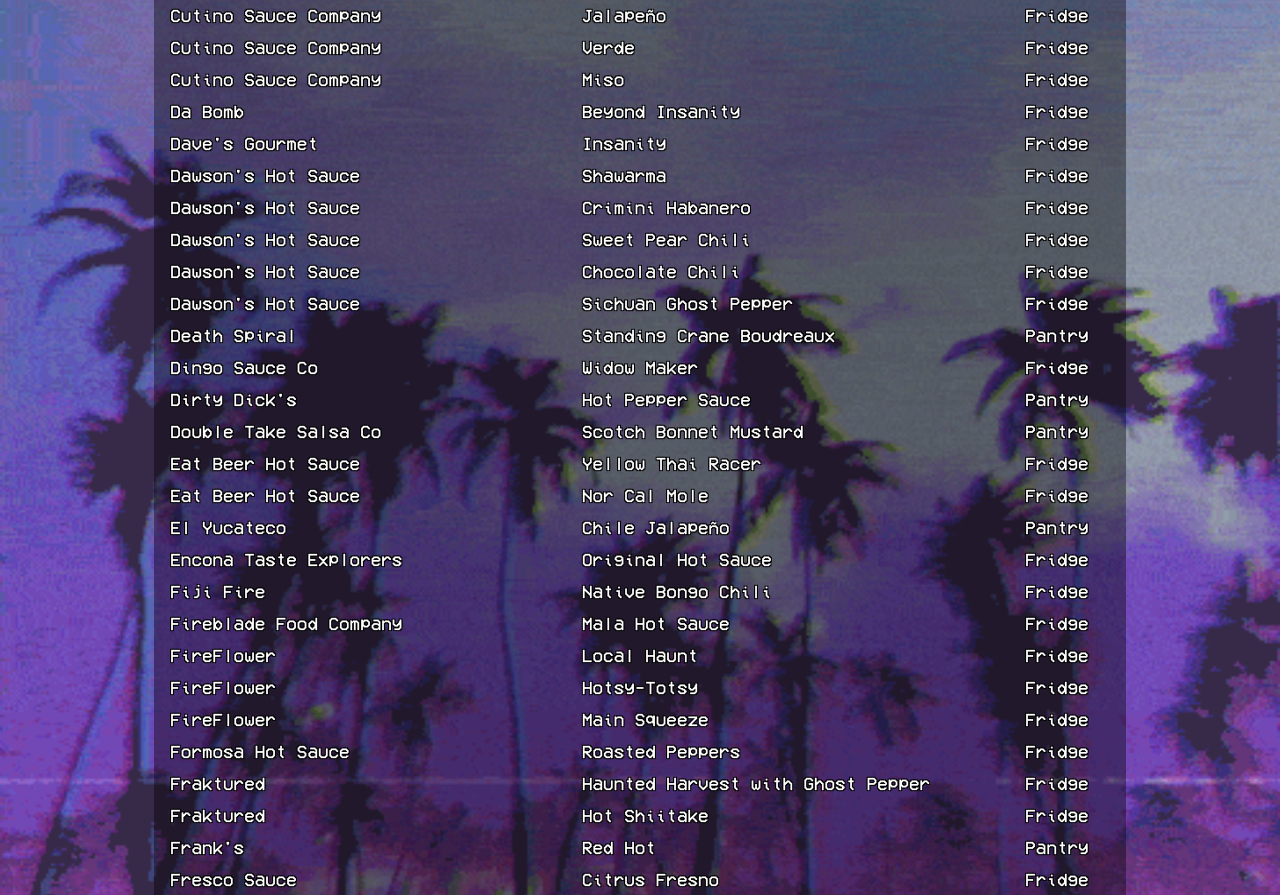
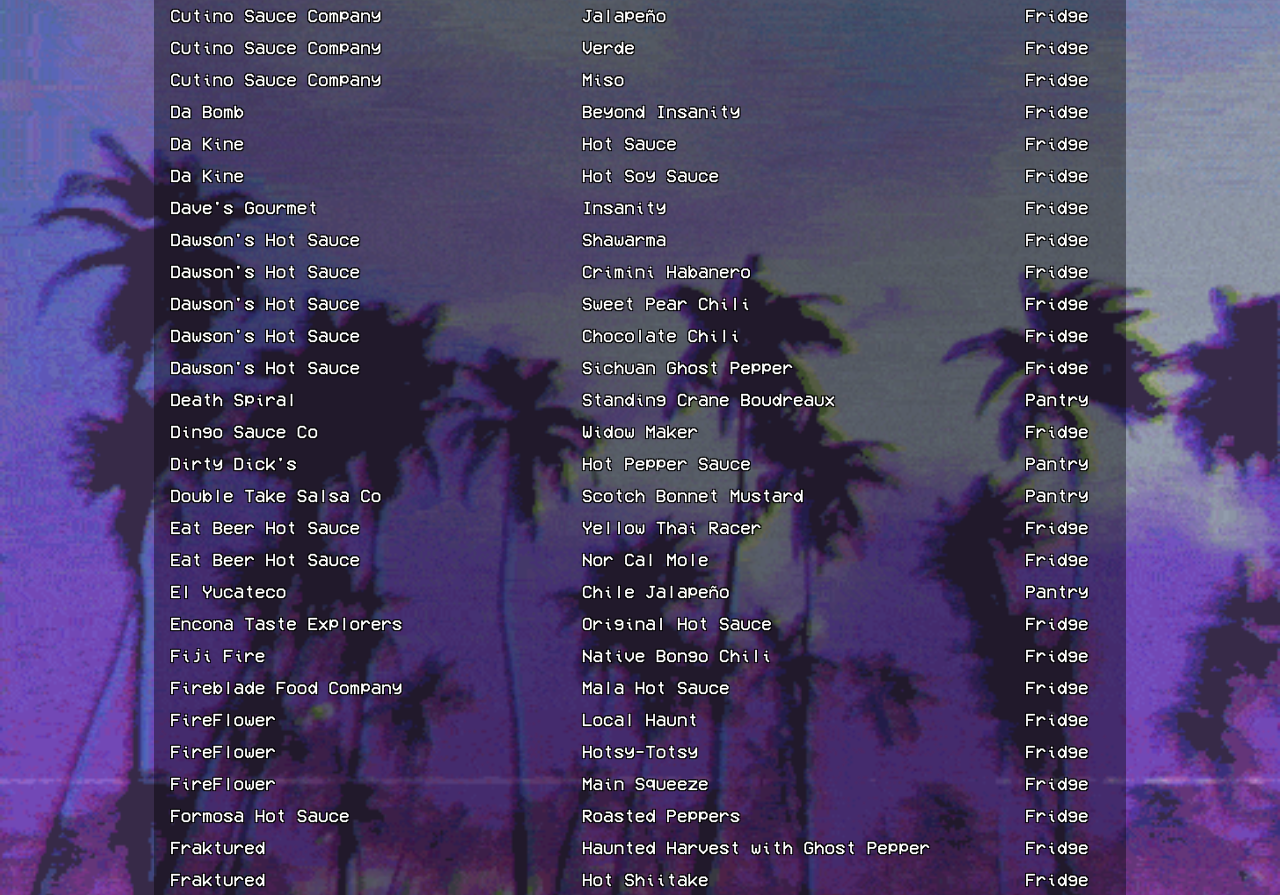
Before and after one commit to cherscarlett/cher, a Next.js app: page /pantry in a window 1280 px wide. Shown: the part 2800-3695 px from the top of the page. Built offline with nearby package versions, Linux system fonts and the light colour scheme.

Commit message:
Update pantry

```diff
--- a/pages/pantry.js
+++ b/pages/pantry.js
@@ -684,6 +684,22 @@
     {
       "brand": "Da Bomb",
       "name": "Beyond Insanity",
+      "shu": null,
+      "location": "Fridge",
+      "url": null,
+      "img": null
+    },
+    {
+      "brand": "Da Kine",
+      "name": "Hot Sauce",
+      "shu": null,
+      "location": "Fridge",
+      "url": null,
+      "img": null
+    },
+    {
+      "brand": "Da Kine",
+      "name": "Hot Soy Sauce",
       "shu": null,
       "location": "Fridge",
       "url": null,
```
